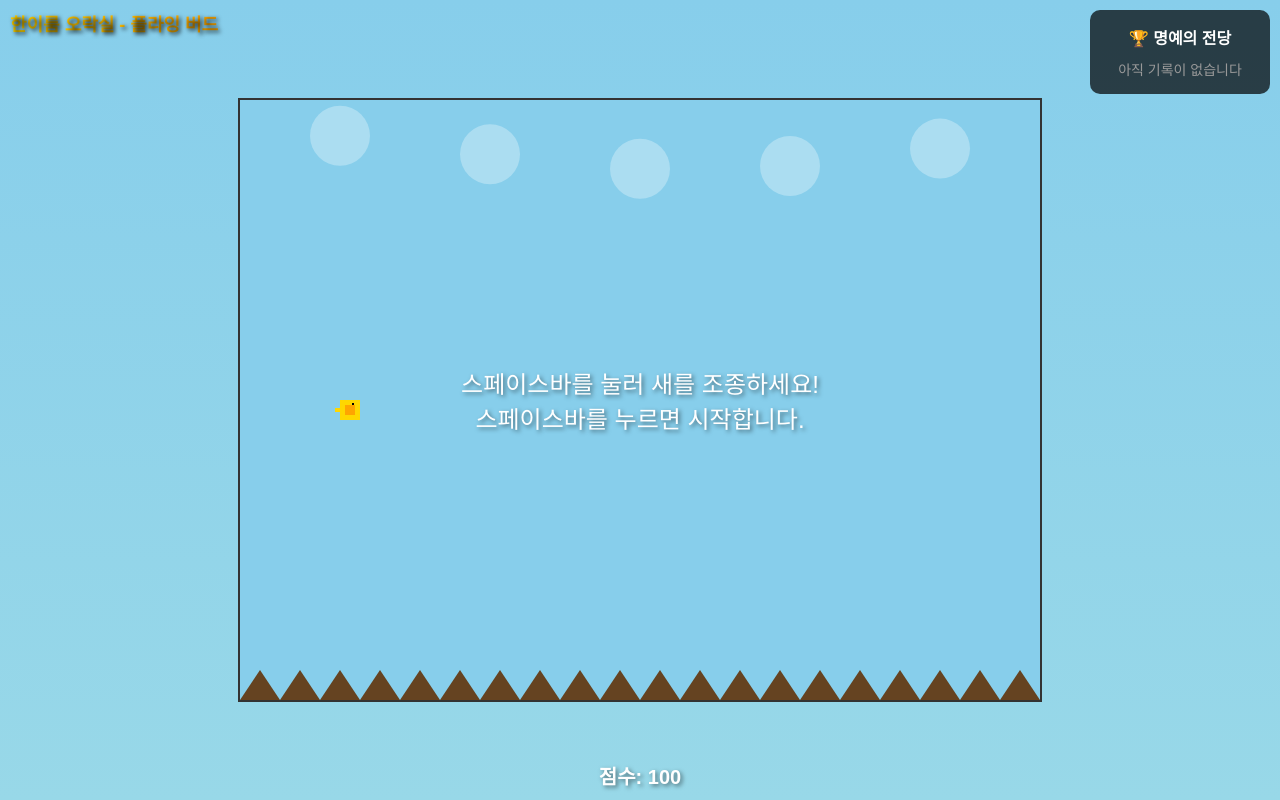
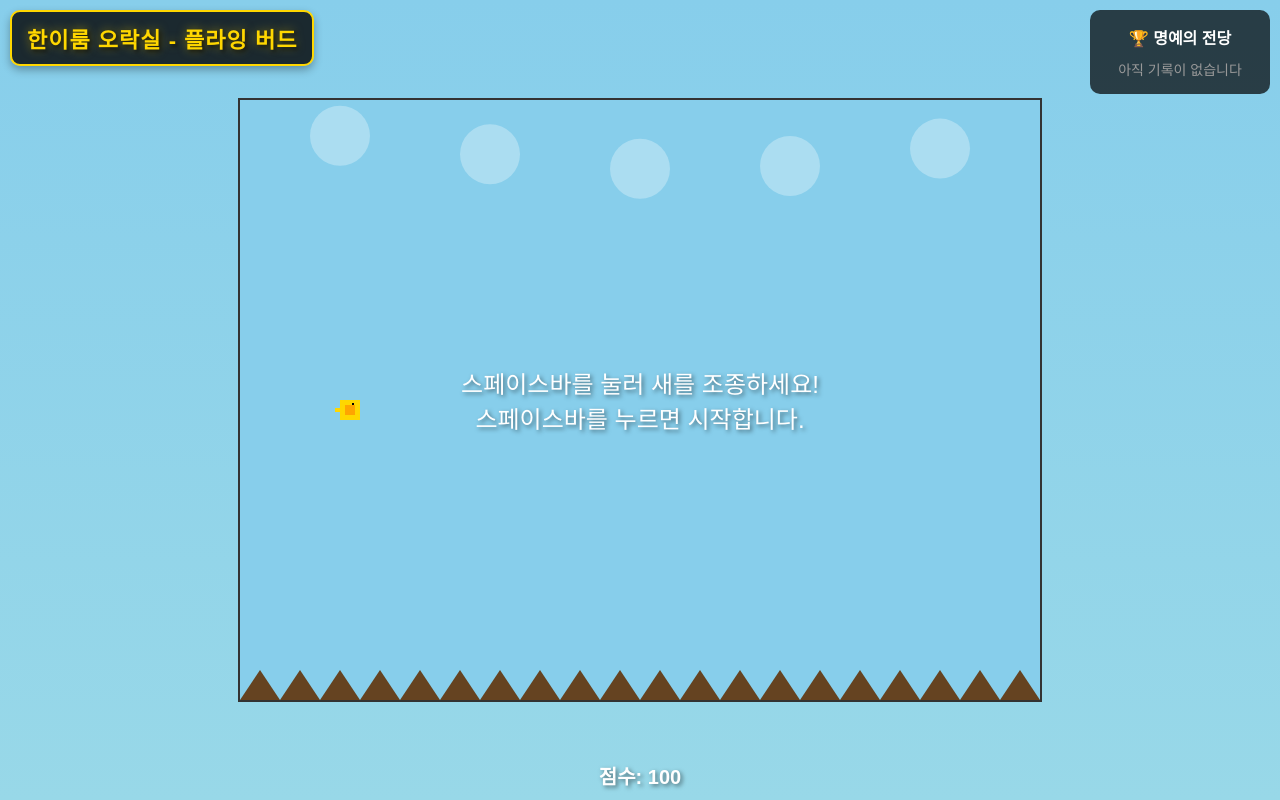
Before and after one commit to IrumHahn/flying-birds, a plain HTML site: page index.html in a window 1280 px wide. Drawn offline with Linux system fonts and the light colour scheme.

Commit message:
Improve game title visibility
- Add dark background with gold border for better contrast
- Increase font size from 18px to 22px
- Add glowing text shadow effect
- Add padding and border radius for better appearance
- Improve letter spacing for readability

🤖 Generated with [Claude Code](https://claude.ai/code)

Co-Authored-By: Claude <noreply@anthropic.com>

```diff
--- a/index.html
+++ b/index.html
@@ -112,18 +112,20 @@
             position: absolute;
             top: 10px;
             left: 10px;
-            color: white;
-            text-shadow: 2px 2px 4px rgba(0,0,0,0.8);
+            background: rgba(0, 0, 0, 0.8);
+            padding: 10px 15px;
+            border-radius: 10px;
+            border: 2px solid #FFD700;
             z-index: 100;
+            box-shadow: 0 4px 8px rgba(0, 0, 0, 0.3);
         }
         .game-title h1 {
             margin: 0;
-            font-size: 18px;
+            font-size: 22px;
             font-weight: bold;
-            background: linear-gradient(45deg, #FFD700, #FFA500);
-            -webkit-background-clip: text;
-            -webkit-text-fill-color: transparent;
-            background-clip: text;
+            color: #FFD700;
+            text-shadow: 2px 2px 4px rgba(0,0,0,0.8), 0 0 10px rgba(255, 215, 0, 0.5);
+            letter-spacing: 1px;
         }
     </style>
 </head>
```
